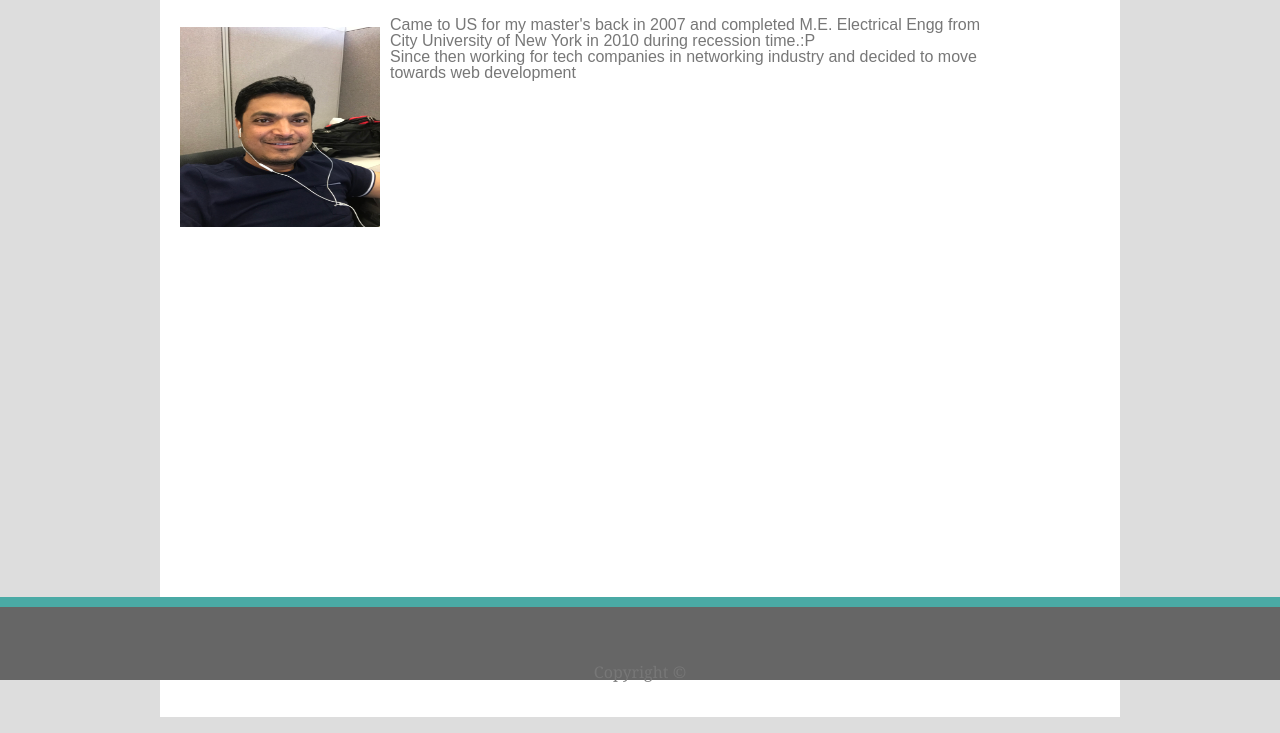
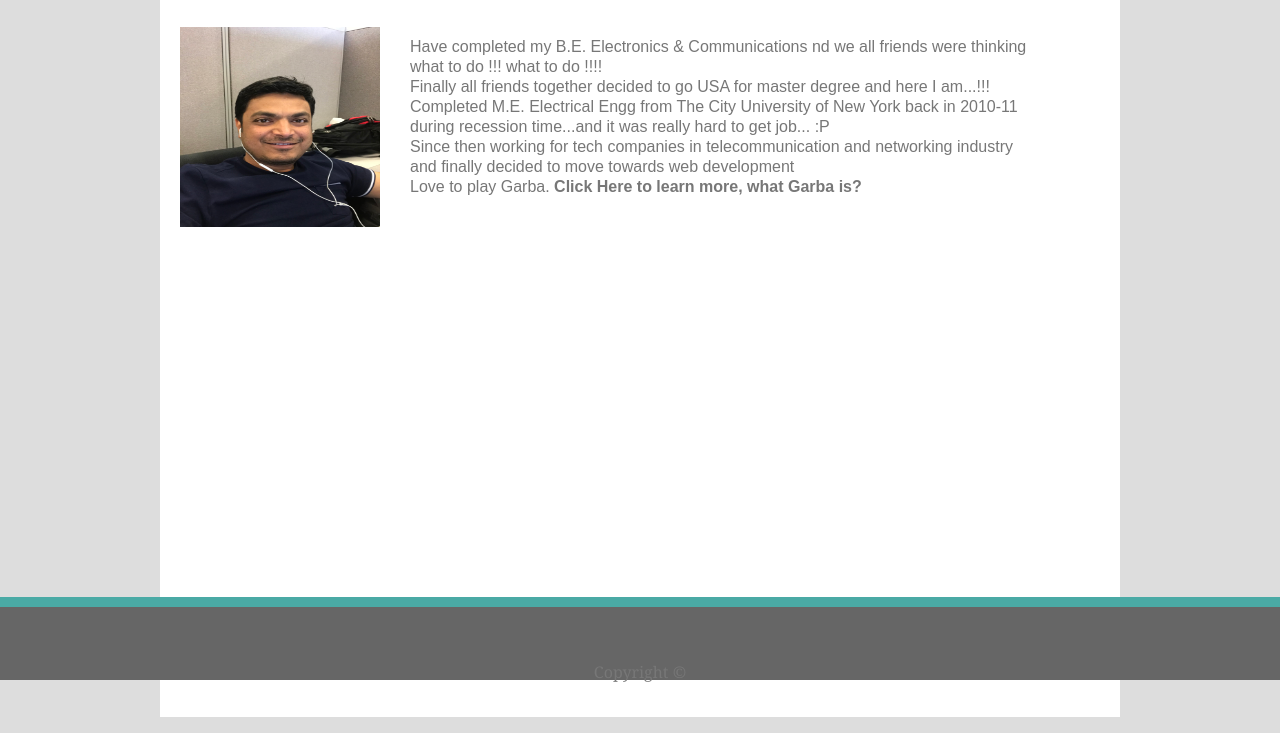
Before and after one commit to riteshsaheb/riteshsaheb.github.io, a plain HTML site: page index.html in a window 1280 px wide. Shown: the part 120-853 px from the top of the page. Drawn offline with Linux system fonts and the light colour scheme.

Commit message:
Final Submission

```diff
--- a/assets/css/style.css
+++ b/assets/css/style.css
@@ -40,6 +40,9 @@ a{
     text-decoration: none;
     color: #777777;
     background-color: white;
+}
+.boldlink{
+    font-weight: bold;
 }
 
 /* Header Element */
@@ -87,7 +90,10 @@ h2{
 .paragraph1{
     float: left;
     width:65%;
-    /* margin: 10px; */
+    margin: 0 auto;
+    padding-left: 20px;
+    padding-top: 20px;
+    line-height: 20px;
 }
 .clearfix::after {
     content: "";
--- a/index.html
+++ b/index.html
@@ -28,8 +28,11 @@
                 <img class = "image1" src = "assets/images/Ritesh.jpg" alt = "Self Image" style="width:200px;height:200px">
                 <div class = "paragraph1">
             <!-- <p>Love to make new friends, would love to enjoy life celebrating fastivals, playing games, roaming with friends and visiting new places.</p> -->
-                <p class = "aboutMe">Came to US for my master's back in 2007 and completed M.E. Electrical Engg from City University of New York in 2010 during recession time.:P</p>
-                <p>Since then working for tech companies in networking industry and decided to move towards web development</p>
+                <p class = "aboutMe">Have completed my B.E. Electronics & Communications nd we all friends were thinking what to do !!! what to do !!!!</p>
+                <p class = "aboutMe">Finally all friends together decided to go USA for master degree and here I am...!!!</p>
+                <p class = "aboutMe">Completed M.E. Electrical Engg from The City University of New York back in 2010-11 during recession time...and it was really hard to get job... :P<br></p>
+                <p class = "aboutMe">Since then working for tech companies in telecommunication and networking industry and finally decided to move towards web development<br></p>
+                <p class = "aboutMe">Love to play Garba. <a class = "boldlink" href = https://www.youtube.com/watch?v=TiMd8_krFng target = "_blank"> Click Here to learn more, what Garba is?</a></p>
                 </div>
              </div>
             </section>
```
